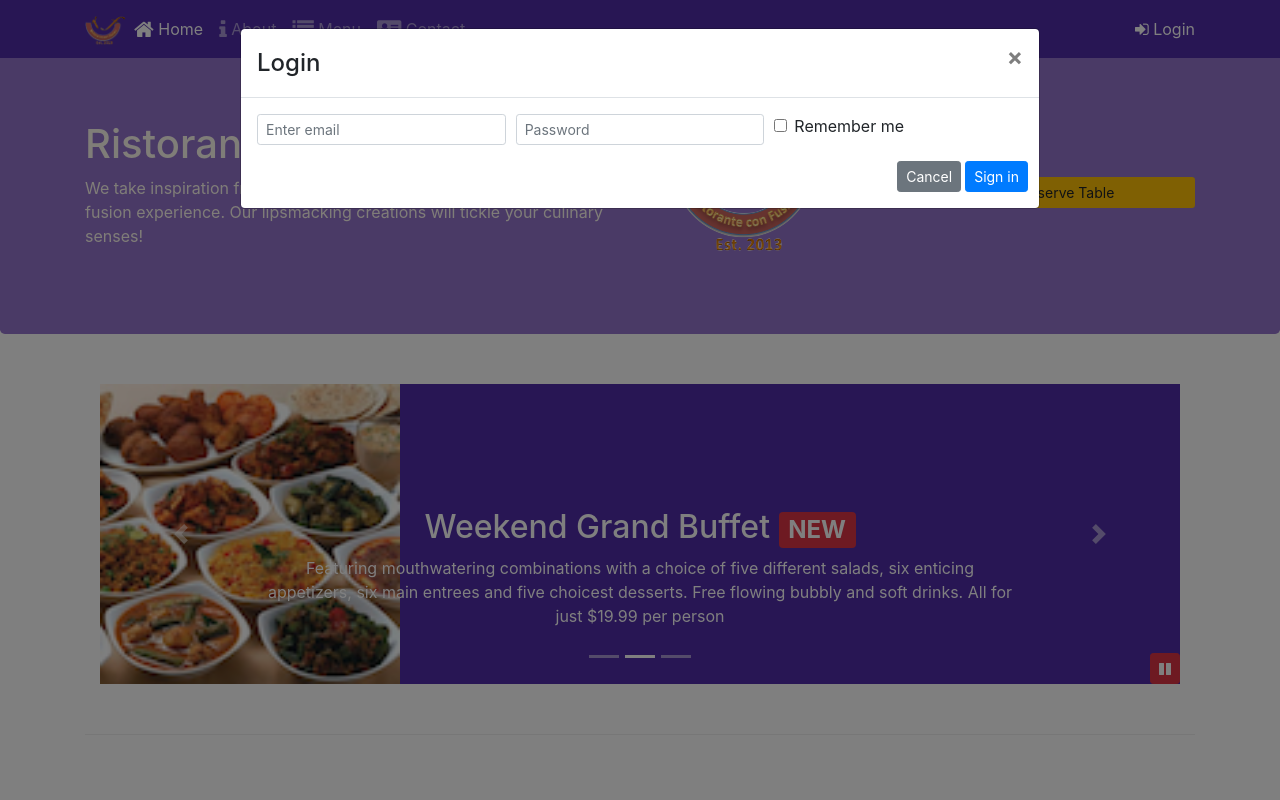
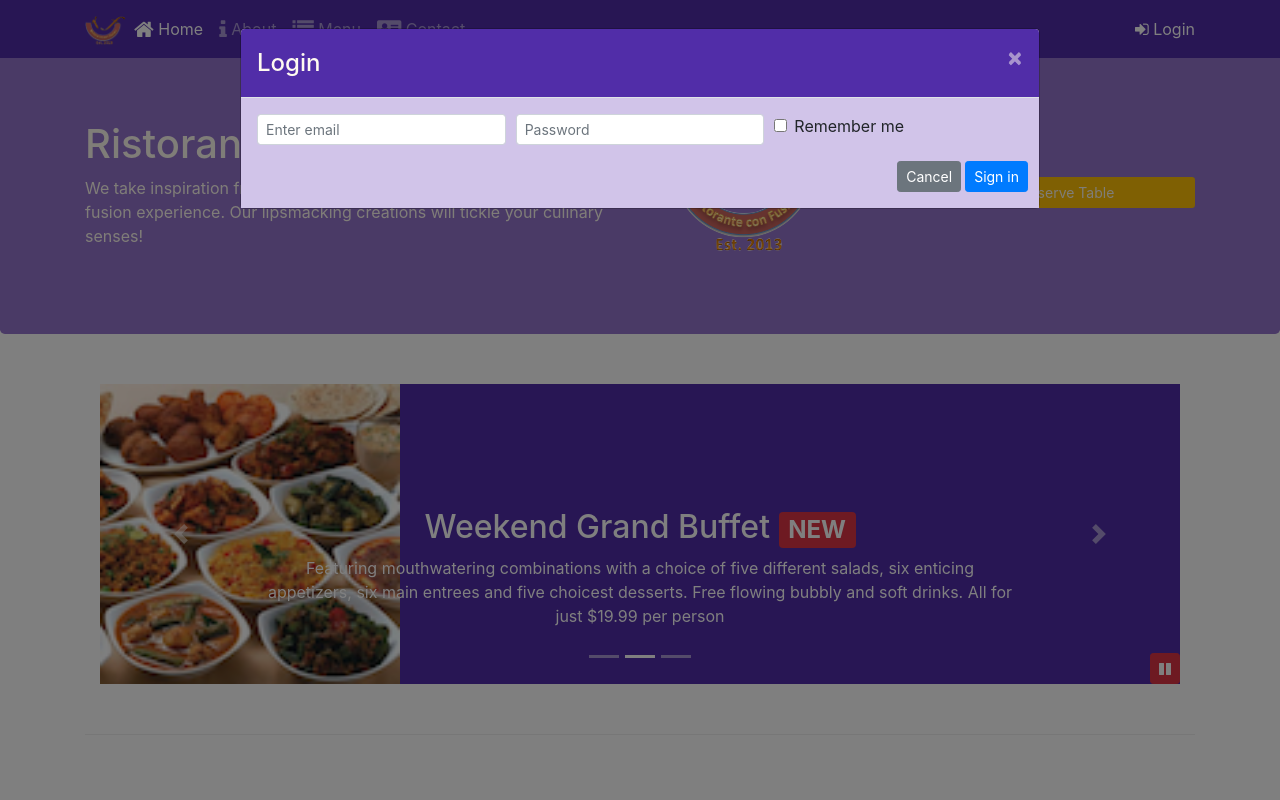
Before and after one commit to sidharth-001/ristorante-conFusion-bootstrap, a website: page index.html in a window 1280 px wide. Both pictures are taken after a click on the button "Login". Shown: the top 800 px of the page. Drawn offline with nearby package versions, Linux system fonts and the light colour scheme.

Commit message:
Assignment4

```diff
--- a/css/styles.scss
+++ b/css/styles.scss
@@ -73,3 +73,15 @@ body{
     bottom: 0px;
     z-index: 1;
 }
+
+.modal-header{
+    background: $background-dark;
+    color: floralwhite;
+    .close{
+        color: floralwhite;
+    }
+}
+
+.modal-body{
+    background-color: $background-pale;
+}
--- a/index.html
+++ b/index.html
@@ -33,7 +33,7 @@
             </ul>
 
             <span class="navbar-text">
-                <a data-toggle="modal" data-target="#loginModal">
+                <a role="button" id="loginButton">
                 <span class="fa fa-sign-in"></span> Login</a>
             </span>
 
@@ -152,9 +152,7 @@
                     </div>
                 </div>
                 <div class="col-12 col-sm align-self-center">
-                    <a role="button" href="#reserve" class="btn btn-sm btn-block bg-warning"
-                    data-toggle="modal" data-target="#reserveModal"
-                    >Reserve Table</a>
+                    <a role="button" id="reserveButton" class="btn btn-sm btn-block bg-warning">Reserve Table</a>
                     </div>
             </div>
         </div>
@@ -339,6 +337,19 @@
                 }
             });
         });
+
+        $(document).ready(function(){
+            $('#loginButton').click(function(){
+                $('#loginModal').modal('show');
+            });
+        });
+
+        $(document).ready(function(){
+            $('#reserveButton').click(function(){
+                $('#reserveModal').modal('show');
+            });
+        });
+
     </script>
 
 </body>
```
Also changed, not shown: css/styles.css.
